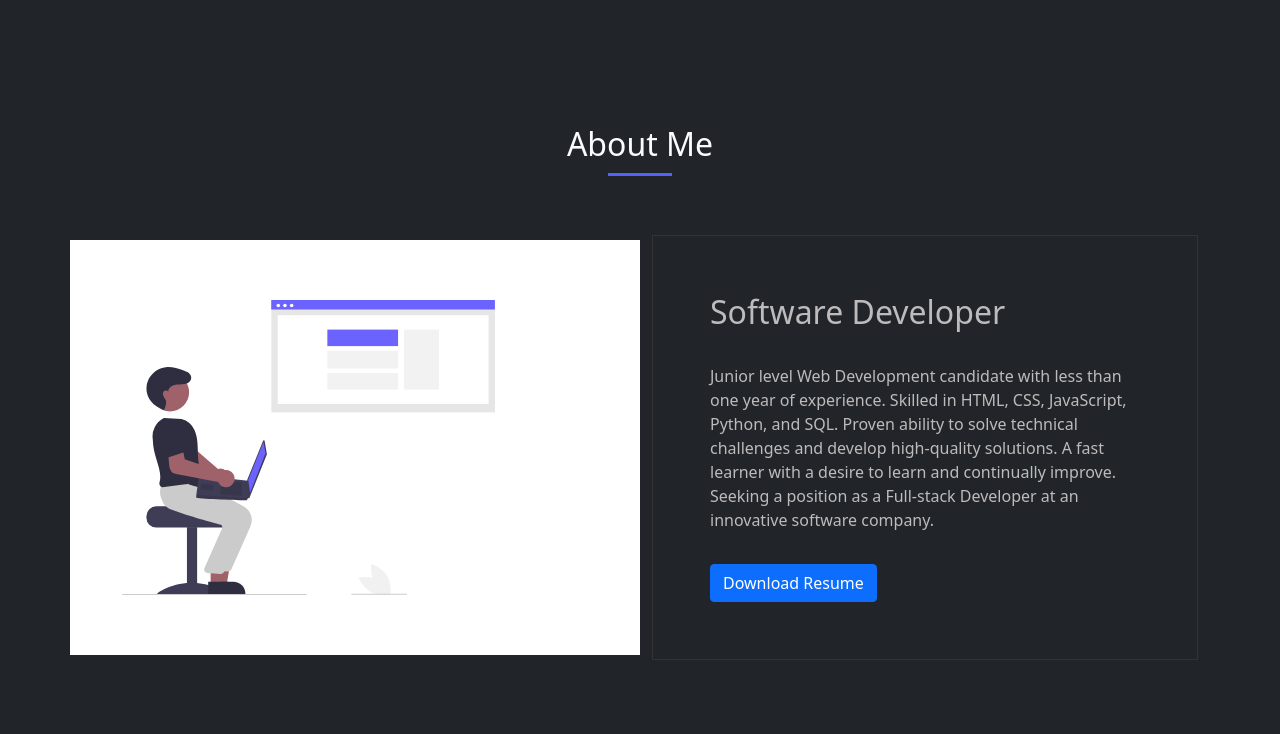
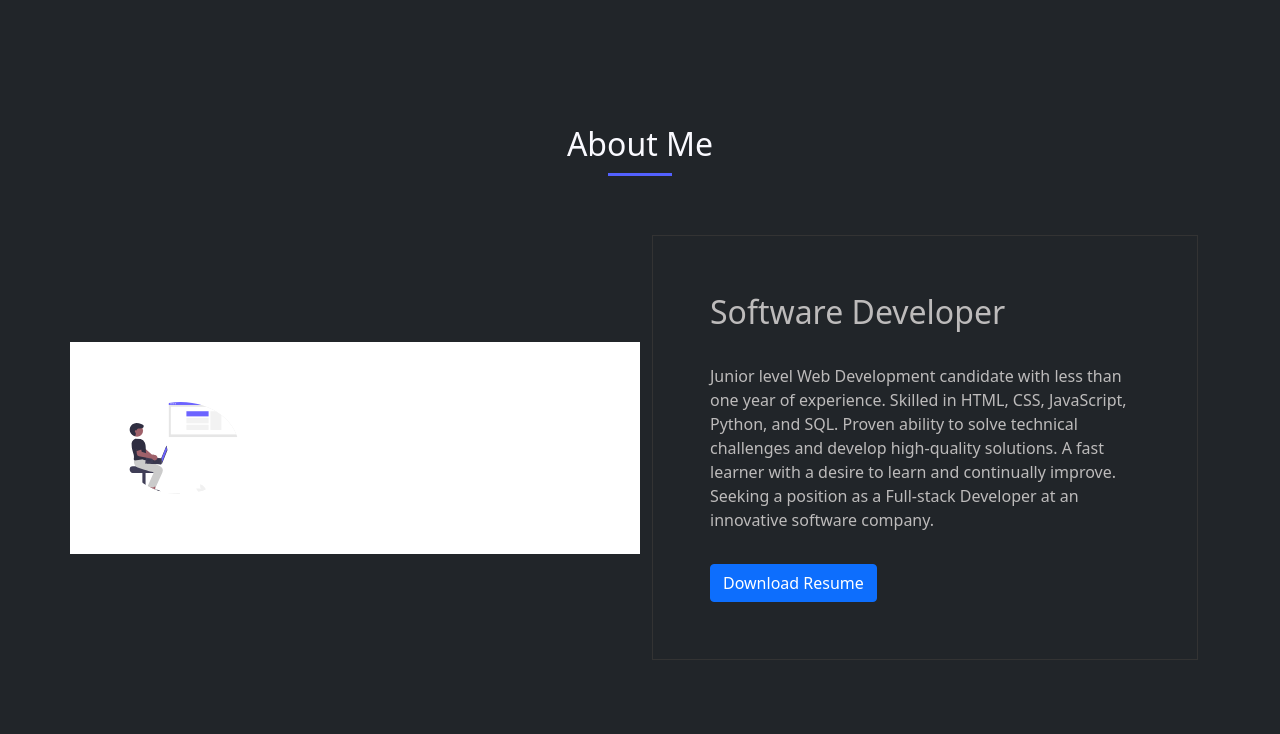
Before and after one commit to Kipkorir-Gideon/Portfolio, a Django app: page / in a window 1280 px wide. Shown: the part 528-1262 px from the top of the page. Run offline with Django 3.2, Linux system fonts and the light colour scheme; data that the repository does not hold is empty; some libraries are stand-ins or nearby versions.

Commit message:
Style the about image.

```diff
--- a/my_portfolio/static/css/styles.css
+++ b/my_portfolio/static/css/styles.css
@@ -189,6 +189,11 @@ img{
     height: 100%;
     overflow: hidden;
     padding: 40px;
+}
+
+.undraw {
+    width: 25%;
+    border-radius: 50%;
 }
 
 .about_text{
--- a/my_portfolio/templates/base.html
+++ b/my_portfolio/templates/base.html
@@ -12,7 +12,7 @@
   {% if title %}
   <title>Porfolio - {{title}}</title>
   {% else %}
-    <title> Portfolio </title>
+    <title> ng'etich's Portfolio </title>
   {% endif %}
 
   {% block styles %}
--- a/my_portfolio/templates/home.html
+++ b/my_portfolio/templates/home.html
@@ -44,7 +44,7 @@
                     <div class="row align-items-center">
                         <div class="col-md-6 image_about">
                             <div class="about_img">
-                                <img src="/static/images/undraw_web_developer_re_h7ie.svg" height="80%" width="80%"alt="about">
+                                <img class="undraw" src="/static/images/undraw_web_developer_re_h7ie.svg" alt="about">
                             </div>
                         </div>
                         <div class="col-md-6">
```
